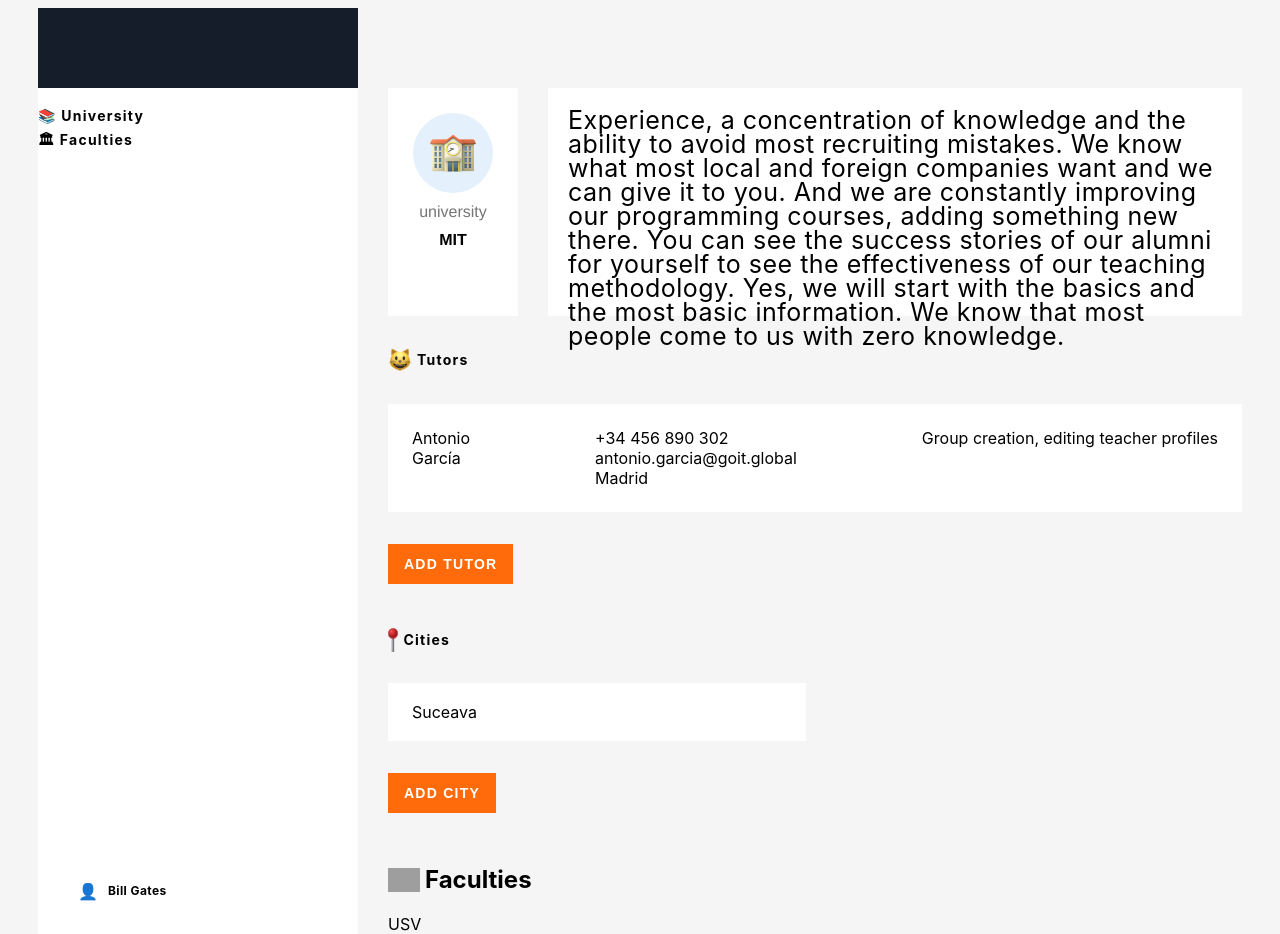
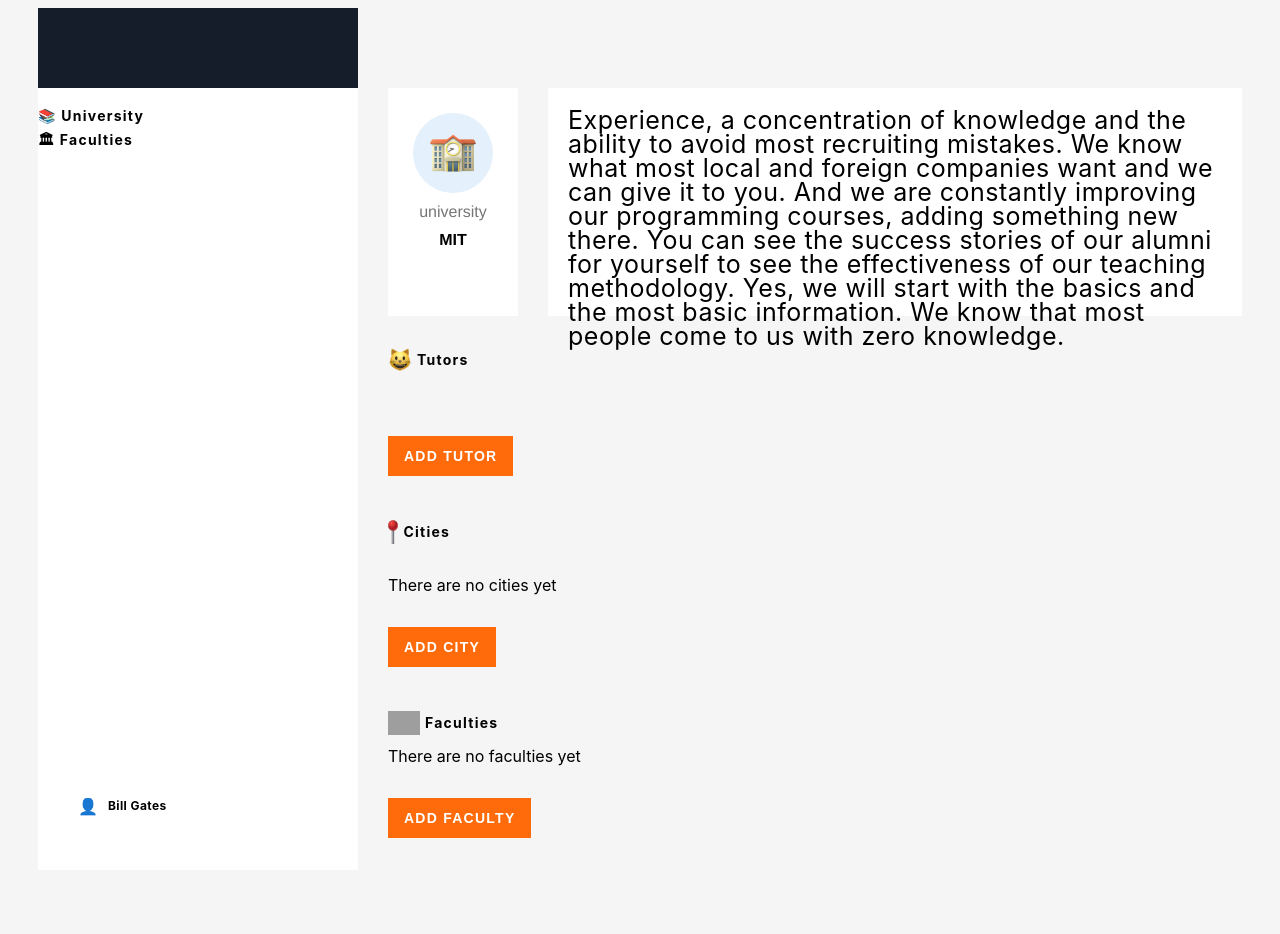
Before and after one commit to reutmihai/UniversityApp, a React (Vite) app: page / in a window 1280 px wide. Shown: the top 934 px of the page. After the commit the page ends 878 px from the top, so only its background shows below. Built offline with nearby package versions, Linux system fonts and the light colour scheme; grey boxes are pictures that could not be loaded.

Commit message:
refactoring & add hooks

```diff
--- a/src/components/AddTutor/AddTutor.jsx
+++ b/src/components/AddTutor/AddTutor.jsx
@@ -1,42 +1,42 @@
-import React, { Component } from 'react';
+import { useEffect, useState } from "react";
+import PropTypes from 'prop-types';
 
-export default class AddTutor extends Component {
-  componentDidMount() {
-    console.log('AddTutors Mounting...');
-  }
+const AddTutor = ({ onFormSubmit }) => {
+  const [surname, setSurname] = useState('');
+  const [name, setName] = useState('');
+  const [phone, setPhone] = useState('');
+  const [city, setCity] = useState('');
+  const [email, setEmail] = useState('');
+  const [options, setOptions] = useState('');
 
-  componentDidUpdate() {
-    console.log('AddTutors Updating...');
-  }
-
-  componentWillUnmount() {
-    console.log('AddTutors Unmounting...');
-  }
-
-  state = {
-    surname: '',
-    name: '',
-    phone: '',
-    city: '',
-    email: '',
-    options: '',
+ const handleSubmit = e => {
+    e.preventDefault();
+    onFormSubmit({ surname, name, phone, city, email, options });
   };
 
-  handleSubmit = e => {
-    e.preventDefault();
-    this.props.onFormSubmit(this.state);
+  const handleChange = e => {
+    const { name, value } = e.target;
+    switch (name) {
+      case "surname":
+        return setSurname(value);
+      case "name":
+        return setName(value);
+      case "phone":
+        return setPhone( value );
+      case "city":
+        return setCity(value);
+      case "email":
+        return setEmail( value);
+      case "options":
+        return setOptions( value );
+      default: return;
+    }
+
   };
 
-  handleChange = e => {
-    const { name, value } = e.target;
-    this.setState({ [name]: value });
-  };
-
-  render() {
-    const { surname, name, phone, email, city, options } = this.state;
     return (
       <>
-        <form onSubmit={this.handleSubmit}>
+        <form onSubmit={handleSubmit}>
           <h1>Add Tutor</h1>
           <label>
             <span>Surname</span>
@@ -45,7 +45,7 @@ export default class AddTutor extends Component {
               value={surname}
               name="surname"
               placeholder="Surname"
-              onChange={this.handleChange}
+              onChange={handleChange}
               required
             />
           </label>
@@ -56,7 +56,7 @@ export default class AddTutor extends Component {
               value={name}
               name="name"
               placeholder="Name"
-              onChange={this.handleChange}
+              onChange={handleChange}
               required
             />
           </label>
@@ -67,7 +67,7 @@ export default class AddTutor extends Component {
               value={phone}
               name="phone"
               placeholder="Phone number"
-              onChange={this.handleChange}
+              onChange={handleChange}
               required
             />
           </label>
@@ -78,7 +78,7 @@ export default class AddTutor extends Component {
               value={email}
               name="email"
               placeholder="Email"
-              onChange={this.handleChange}
+              onChange={handleChange}
               required
             />
           </label>
@@ -89,7 +89,7 @@ export default class AddTutor extends Component {
               value={city}
               name="city"
               placeholder="City"
-              onChange={this.handleChange}
+              onChange={handleChange}
               required
             />
           </label>
@@ -100,7 +100,7 @@ export default class AddTutor extends Component {
               value={options}
               name="options"
               placeholder="Options"
-              onChange={this.handleChange}
+              onChange={handleChange}
             />
           </label>
           <button
@@ -113,4 +113,9 @@ export default class AddTutor extends Component {
       </>
     );
   }
-}
+
+  AddTutor.propTypes = {
+    onFormSubmit: PropTypes.func.isRequired,
+  }
+
+  export default AddTutor;
--- a/src/components/Cities/Cities.jsx
+++ b/src/components/Cities/Cities.jsx
@@ -1,20 +1,13 @@
-import React, { Component } from 'react';
+import { useState, useEffect } from 'react'
 import { Icon } from '../Common/Icon/Icon';
 import AddCities from '../AddCities/AddCities';
 import styles from '../Cities/Cities.module.css';
 
-export default class Cities extends Component {
-  state = {
-    isAddCityVisible: false,
-    cities: [
-      {
-        name: 'Suceava',
-        id: Date.now(),
-      },
-    ],
-  };
+const Cities = () => {
+  const [isAddCityVisible, setIsAddCityVisible] = useState(false);
+  const [cities, setCities] = useState([]);
 
-  renderCities = cities => {
+  const renderCities = cities => {
     if (!cities || cities.length === 0) {
       return <div>There are no cities yet</div>;
     }
@@ -27,35 +20,33 @@ export default class Cities extends Component {
     });
   };
 
-  handleAddCity = city => {
+  const handleAddCity = city => {
     const newId = Date.now();
     const addNewCity = {
       name: city.name,
       id: newId,
     };
 
-    this.setState(prevState => {
-      return {
-        cities: [...prevState.cities, addNewCity],
-        isAddCityVisible: false,
-      };
+    setCities((prevState) => {
+      return [...prevState, addNewCity];
     });
+    setIsAddCityVisible(false);
+
   };
 
-  render() {
-    const { isAddCityVisible, cities } = this.state;
     return (
       <section className={styles['cities-section']}>
         <div className={styles['title-icon']}>
           <Icon variant="pin" label="pin" />
           <h1>Cities</h1>
         </div>
-        <div className={styles['cities-list']}>{this.renderCities(cities)}</div>
-        {isAddCityVisible && <AddCities onCitiesSubmit={this.handleAddCity} />}
-        <button onClick={() => this.setState({ isAddCityVisible: true })}>
+        <div className={styles['cities-list']}>{renderCities(cities)}</div>
+        {isAddCityVisible && <AddCities onCitiesSubmit={handleAddCity} />}
+        <button onClick={() => setIsAddCityVisible(true)}>
           ADD CITY
         </button>
       </section>
     );
-  }
 }
+
+export default Cities;
--- a/src/components/Faculties/Faculties.jsx
+++ b/src/components/Faculties/Faculties.jsx
@@ -1,63 +1,53 @@
-import React, { Component } from 'react';
+import { useState, useEffect } from 'react';
 import { Icon } from '../../components/Common/Icon/Icon';
+import AddFaculty from '../AddFaculty/AddFaculty';
 import styles from '../Faculties/Faculties.module.css';
-import AddFaculty from '../AddFaculty/AddFaculty';
 
 
-export default class Faculties extends Component {
-  state = {
-    isAddFacultyVisible: false,
-    faculties: [
-      {
-        name: 'USV',
-        id: Date.now(),
-      },
-    ],
-  };
+const Faculties = () => {
+  const [faculties, setFaculties] = useState([]);
+  const [isAddFacultyVisible, setIsAddFacultyVisible] = useState(false);
 
-  renderFaculties = faculties => {
+  const renderFaculties = faculties => {
     if(!faculties || faculties.length === 0) {
       return <div>There are no faculties yet</div>;
     }
 
     return faculties.map(faculty => {
       return (
-        <div key={faculty.id} className=''>
-          <span className=''>{faculty.name}</span>
+        <div key={faculty.id} className={styles['faculties-list']}>
+          <span className={styles['faculty-name']}>{faculty.name}</span>
         </div>
       );
     });
   };
 
-  handleAddFaculty = faculty => {
+  const handleAddFaculty = faculty => {
     const newId = Date.now();
     const addNewFaculty = {
       name: faculty.name,
       id: newId,
     };
 
-    this.setState(prevState => {
-      return {
-        faculties: [...prevState.faculties, addNewFaculty],
-        isAddFacultyVisible: false,
-      };
+    setFaculties((prevState) => {
+      return [...prevState, addNewFaculty];
     });
+    setIsAddFacultyVisible(false);
   };
 
-  render() {
-    const {isAddFacultyVisible, faculties } = this.state;
     return (
       <section className={styles['faculties-section']}>
         <div className={styles['title-icon']}>
           <Icon variant="pencil" label="pencil" />
           <h1>Faculties</h1>
         </div>
-        <div className=''>{this.renderFaculties(faculties)}</div>
-        {isAddFacultyVisible && <AddFaculty onAddFaculty={this.handleAddFaculty} />}
-        <button onClick={() => this.setState({ isAddFacultyVisible: true })}>
+        <div className={styles['faculties-list']}>{renderFaculties(faculties)}</div>
+        {isAddFacultyVisible && <AddFaculty onFacultySubmit={handleAddFaculty} />}
+        <button onClick={() => setIsAddFacultyVisible(true)}>
         ADD faculty
         </button>
       </section>
     );
-  }
 }
+
+export default Faculties;
--- a/src/components/Faculties/Faculties.module.css
+++ b/src/components/Faculties/Faculties.module.css
@@ -7,3 +7,55 @@
 .faculties-section {
     display: block;
 }
+
+.faculties-list {
+  display: flex;
+  flex-wrap: wrap;
+  justify-content: flex-start;
+  gap: 16px;
+}
+
+.faculty-name {
+  background-color: white;
+  min-width: 370px;
+  padding: 19px 24px;
+}
+
+.faculties-section h1 {
+  font-size: 14px;
+  font-weight: 700;
+  line-height: 24px;
+  letter-spacing: 1.25px;
+  text-align: left;
+}
+
+.faculties-section input {
+  padding: 10px;
+}
+
+.faculties-section button {
+  background-color: #ff6b0a;
+  text-transform: uppercase;
+  padding: 8px 16px 8px 16px;
+  margin: 32px 0px;
+  font-size: 14px;
+  font-weight: 700;
+  line-height: 24px;
+  letter-spacing: 1.25px;
+  text-align: center;
+  color: white;
+  border-style: none;
+  transition: background-color 0.3 ease, transform 0.3 ease;
+}
+
+.faculties-section button:disabled {
+  background-color: #ffe0b2;
+}
+
+.faculties-section button:disabled:hover {
+  transform: none;
+}
+
+.faculties-section button:hover {
+  transform: scale(1.03);
+}
--- a/src/components/Tutors/Tutors.jsx
+++ b/src/components/Tutors/Tutors.jsx
@@ -1,50 +1,30 @@
-import PropTypes from 'prop-types';
-import { Component } from 'react';
-import styles from './Tutors.module.css';
-import AddTutor from '../AddTutor/AddTutor';
+import styles from "./Tutors.module.css";
+import AddTutor from "../AddTutor/AddTutor";
 import { Icon } from "../Common/Icon/Icon";
-const TUTORS_KEY = 'tutors';
+import { useEffect, useState } from "react";
+const TUTORS_KEY = "tutors";
 
-class Tutors extends Component {
-  componentDidMount() {
+const Tutors = () => {
+  const [isAddFormVisible, setIsAddFormVisible] = useState(false);
+  const [list, setList] = useState([]);
+
+  useEffect(() => {
     const data = localStorage.getItem(TUTORS_KEY);
     try {
-      if(data) {
-        this.setState({
-          list: JSON.parse(data),
-        })
+      if (data && data !== "[]") {
+        setList(JSON.parse(data));
       }
-    } catch( error ) {
-      console.log(error)
+    } catch (error) {
+      console.log("Error parsing localStorage data:", error);
     }
-  }
+  }, []);
 
-  componentDidUpdate(prevProps, prevState) {
-    if(prevState?.list.length !== this.state.list.length)
-      localStorage.setItem(TUTORS_KEY, JSON.stringify(this.state.list))
-  }
+  useEffect(() => {
+    localStorage.setItem(TUTORS_KEY, JSON.stringify(list));
+  }, [list]);
 
-  componentWillUnmount() {
-    console.log('Tutors Unmounting...');
-  }
-
-  state = {
-    isAddFormVisible: false,
-    list: [
-      {
-        id: 0,
-        firstName: 'Antonio',
-        lastName: 'García',
-        phone: '+34 456 890 302',
-        email: 'antonio.garcia@goit.global',
-        city: 'Madrid',
-        options: 'Group creation, editing teacher profiles',
-      },
-    ],
-  };
-
-  renderList = items => {
-    return items.map(el => {
+  const renderList = (items) => {
+    return items.map((el) => {
       return (
         <div key={el.id} className={styles.tutorsListItem}>
           <div>
@@ -61,8 +41,9 @@ class Tutors extends Component {
       );
     });
   };
-  handleTutor = data => {
-    const newId = this.state.list.length > 0 ? this.state.list.length : 0;
+
+  const handleTutor = (data) => {
+    const newId = list.length > 0 ? list.length : 0;
     const addNewTutor = {
       id: newId,
       firstName: data.surname,
@@ -72,34 +53,23 @@ class Tutors extends Component {
       city: data.city,
       options: data.options,
     };
-    this.setState(prevState => {
-      return {
-        list: [...prevState.list, addNewTutor],
-        isAddFormVisible: false,
-      };
+    setList((prevState) => {
+      return [...prevState, addNewTutor];
     });
+    setIsAddFormVisible(false);
   };
 
-  render() {
-    const { isAddFormVisible, list } = this.state;
   return (
     <section className={styles.tutorSection}>
-        <div className={styles['title-icon']}>
+      <div className={styles["title-icon"]}>
         <Icon variant="cat" label="cat" />
         <h1>Tutors</h1>
       </div>
-        <div className={styles.tutorsList}>{this.renderList(list)}</div>
-        {isAddFormVisible && <AddTutor onFormSubmit={this.handleTutor} />}
-        <button onClick={() => this.setState({ isAddFormVisible: true })}>
-          ADD TUTOR
-        </button>
+      <div className={styles.tutorsList}>{renderList(list)}</div>
+      {isAddFormVisible && <AddTutor onFormSubmit={handleTutor} />}
+      <button onClick={() => setIsAddFormVisible(true)}>ADD TUTOR</button>
     </section>
   );
-  }
-}
-
-Tutors.propTypes = {
-  list: PropTypes.array,
 };
 
 export default Tutors;
```
Also changed, not shown: src/components/AddCities/AddCities.jsx (+19 -17 lines), src/components/AddFaculty/AddFaculty.jsx (+21 -18 lines), src/components/AddFaculty/AddFaculty.module.css (+13 -0 lines). Lines whose indentation alone changed are shown as unchanged.
